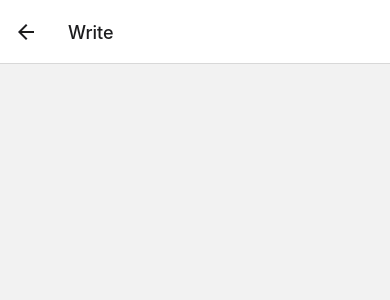
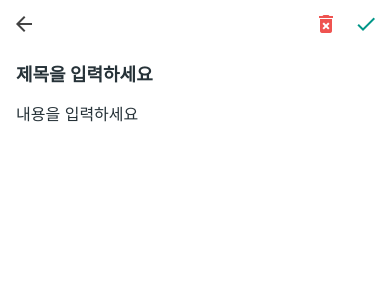
Before and after one commit to LeeYoungGyun/ReactNative, a React Native app in the folder DayLog/: screen /Write in a window 390 px wide. Shown: the top 300 px of the page. Built offline with nearby package versions, Linux system fonts and the light colour scheme.

Commit message:
feat: DayLog(#5)

```diff
--- /dev/null
+++ b/DayLog/components/TransparentCircleButton.js
@@ -0,0 +1,42 @@
+import React from "react";
+import { Platform, Pressable, StyleSheet, View } from "react-native";
+import Icon from 'react-native-vector-icons/MaterialIcons';
+
+const TransparentCircleButton = ({name, color, hasMarginRight, onPress}) => {
+   return (
+      <View style={[styles.iconButtonWrapper, hasMarginRight && styles.marginRight]}>
+         <Pressable
+            style={({pressed}) => [
+               styles.iconButton,
+               Platform.OS === 'ios' && {
+                  backgroundColor: 'efefef',
+               },
+            ]}
+            onPress={onPress}
+            android_ripple={{ color: '#ededed' }}>
+            <Icon name={name} size={24} color={color} />
+         </Pressable>
+      </View>
+   );
+};
+
+const styles = StyleSheet.create({
+   iconButtonWrapper: {
+      width: 32,
+      height: 32,
+      borderRadius: 16,
+      overflow: "hidden",
+   },
+   iconButton: {
+      alignItems: "center",
+      justifyContent: "center",
+      width: 32,
+      height: 32,
+      borderRadius: 16,
+   },
+   marginRight: {
+      marginRight: 8,
+   },
+});
+
+export default TransparentCircleButton;
--- /dev/null
+++ b/DayLog/components/WriteEditor.js
@@ -0,0 +1,46 @@
+import React from 'react';
+import { View, StyleSheet, TextInput } from 'react-native';
+
+const WriteEditor = ({title, body, onChangeTitle, onChangeBody}) => {
+   return (
+      <View style={styles.block}>
+         <TextInput
+            placeholder="제목을 입력하세요"
+            style={styles.titleInput}
+            returnKIeyType="next"
+            onChangeText={onChangeTitle}
+            value={title}
+         />
+         <TextInput
+            placeholder="내용을 입력하세요"
+            style={styles.bodyInput}
+            multiline={true}
+            textAlignVertical='top'
+            onChangeText={onChangeBody}
+            value={body}
+         />
+      </View>
+   );
+};
+
+const styles = StyleSheet.create({
+   block: {
+      flex: 1,
+      padding: 16,
+   },
+   titleInput: {
+      paddingVertical: 0,
+      fontSize: 18,
+      marginBottom: 16,
+      color: '#263238',
+      fontWeight: 'bold',
+   },
+   bodyInput: {
+      flex: 1,
+      fontSize: 16,
+      paddingVertical: 0,
+      color: '#263238',
+   },
+});
+
+export default WriteEditor;
--- /dev/null
+++ b/DayLog/components/WriteHeader.js
@@ -0,0 +1,44 @@
+import { useNavigation } from "@react-navigation/core";
+import React from "react";
+import { Pressable, StyleSheet, View } from "react-native";
+import Icon from 'react-native-vector-icons/MaterialIcons';
+import TransparentCircleButton from "./TransparentCircleButton";
+
+const WriteHeader = () => {
+   const navigation = useNavigation();
+   const onGoBack = () => {
+      navigation.pop();
+   };
+
+   return (
+      <View style={styles.block}>
+         <View style={styles.iconButtonWrapper}>
+            <TransparentCircleButton
+               onPress={onGoBack}
+               name="arrow-back"
+               color="#424242"
+            />
+         </View>
+         <View style={styles.buttons}>
+            <TransparentCircleButton name="delete-forever" color="#ef5350" hasMarginRight />
+            <TransparentCircleButton name="check" color="#009688" />
+         </View>
+      </View>
+   );
+};
+
+const styles = StyleSheet.create({
+   block: {
+      height: 48,
+      paddingHorizontal: 8,
+      flexDirection: "row",
+      alignItems: "center",
+      justifyContent: "space-between",
+   },
+   buttons: {
+      flexDirection: "row",
+      alignItems: "center",
+   },
+});
+
+export default WriteHeader;
--- a/DayLog/package.json
+++ b/DayLog/package.json
@@ -6,8 +6,7 @@
     "android": "react-native run-android",
     "ios": "react-native run-ios",
     "start": "react-native start",
-    "test": "jest",
-    "lint": "eslint ."
+    "test": "jest"
   },
   "dependencies": {
     "@react-navigation/bottom-tabs": "^6.5.19",
@@ -25,7 +24,6 @@
     "@babel/runtime": "^7.12.5",
     "@react-native-community/eslint-config": "^2.0.0",
     "babel-jest": "^26.6.3",
-    "eslint": "^7.32.0",
     "jest": "^26.6.3",
     "metro-react-native-babel-preset": "0.72.4",
     "react-test-renderer": "18.1.0"
--- a/DayLog/screens/MainTabs.js
+++ b/DayLog/screens/MainTabs.js
@@ -10,7 +10,7 @@ const Tab = createBottomTabNavigator();
 const MainTab = () => {
   return (
     <Tab.Navigator
-      tabBarOptions={{
+      screenOptions={{
         showLabel: false,
         activeTintColor: '#009688',
       }}>
--- a/DayLog/screens/RootStack.js
+++ b/DayLog/screens/RootStack.js
@@ -13,7 +13,11 @@ const RootStack = () => {
         component={MainTab}
         options={{headerShown: false}}
       />
-      <Stack.Screen name="Write" component={WriteScreen} />
+      <Stack.Screen
+        name="Write"
+        component={WriteScreen}
+        options={{headerShown: false}}
+      />
     </Stack.Navigator>
   );
 };
--- a/DayLog/screens/WriteScreen.js
+++ b/DayLog/screens/WriteScreen.js
@@ -1,12 +1,23 @@
 import React from 'react';
 import {StyleSheet, View} from 'react-native';
+import { SafeAreaView } from 'react-native-safe-area-context';
+import WriteHeader from '../components/WriteHeader';
+import WriteEditor from '../components/WriteEditor';
 
 const WriteScreen = () => {
-  return <View style={styles.block} />;
+  return (
+    <SafeAreaView style={styles.block}>
+      <WriteHeader />
+      <WriteEditor />
+    </SafeAreaView>
+  );
 };
 
 const styles = StyleSheet.create({
-  block: {},
+  block: {
+    flex: 1,
+    backgroundColor: 'white',
+  },
 });
 
 export default WriteScreen;
```
Also changed, not shown: DayLog/.eslintrc.js (deleted), DayLog/.prettierrc.js (deleted), 2 other files (tests, documents, lock files or other folders).
